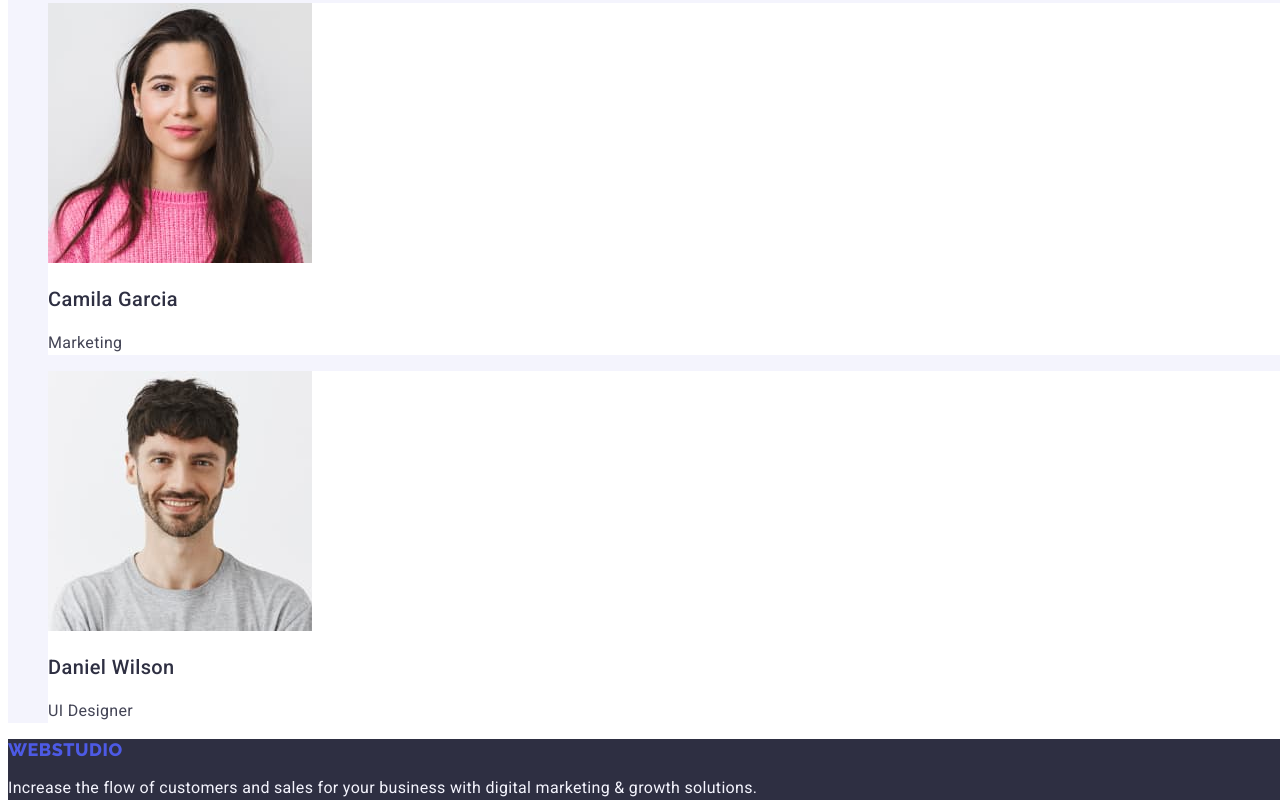
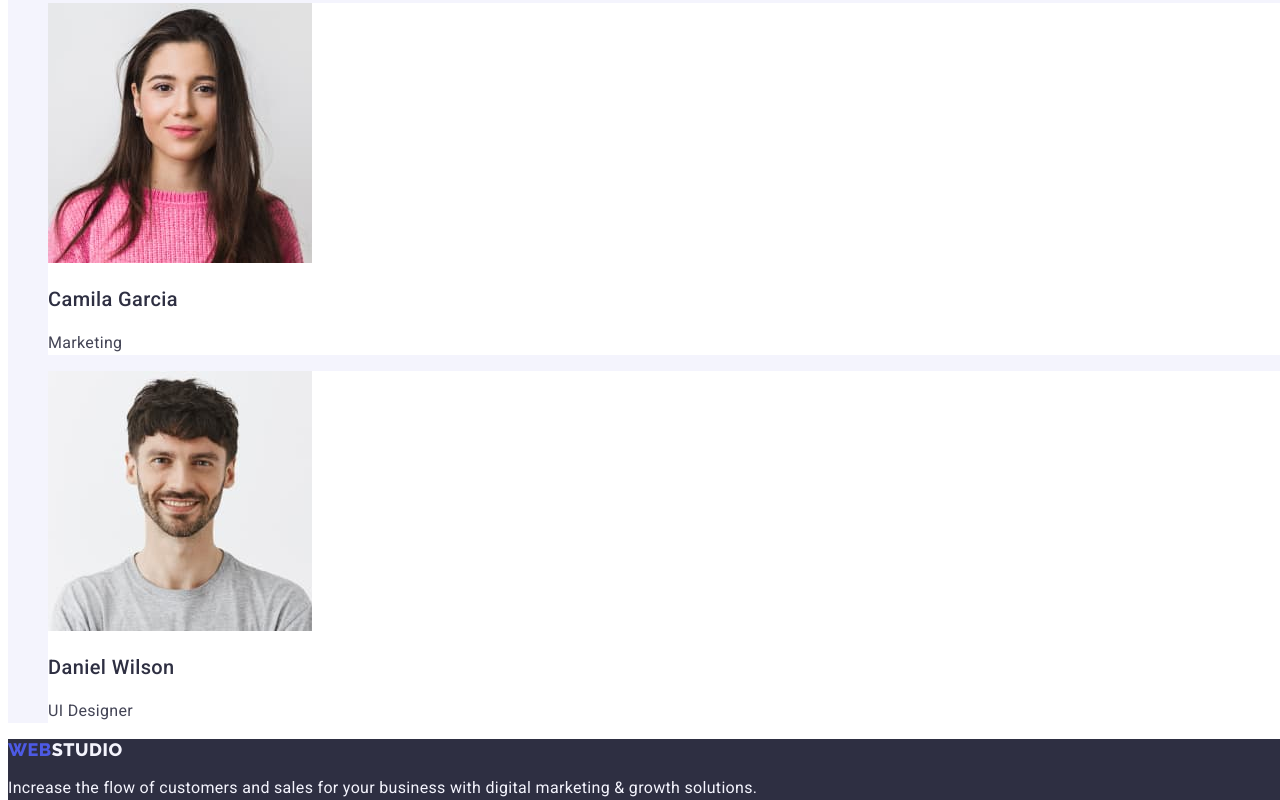
Before and after one commit to Malakin1116/goit-markup-hw-02, a plain HTML site: page index.html in a window 1280 px wide. Shown: the part 2560-3360 px from the top of the page. Drawn offline with Linux system fonts and the light colour scheme.

Commit message:
Update styles.css

```diff
--- a/css/styles.css
+++ b/css/styles.css
@@ -77,7 +77,7 @@ color: #4D5AE5;
 color:#2e2f42;
 }
 
-.our-footer-span>span {
+.our-footer-span {
     color: #f4f4fd;
 }
 
```
